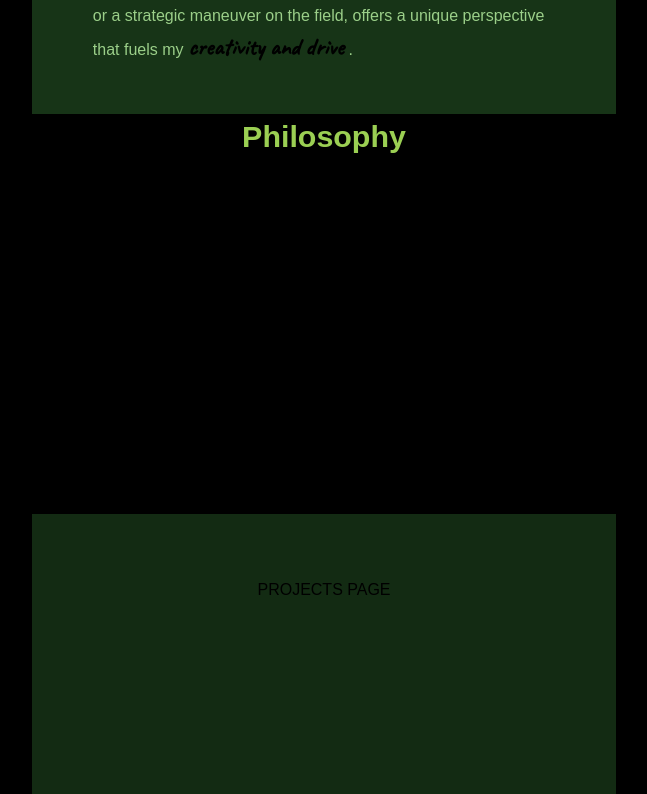
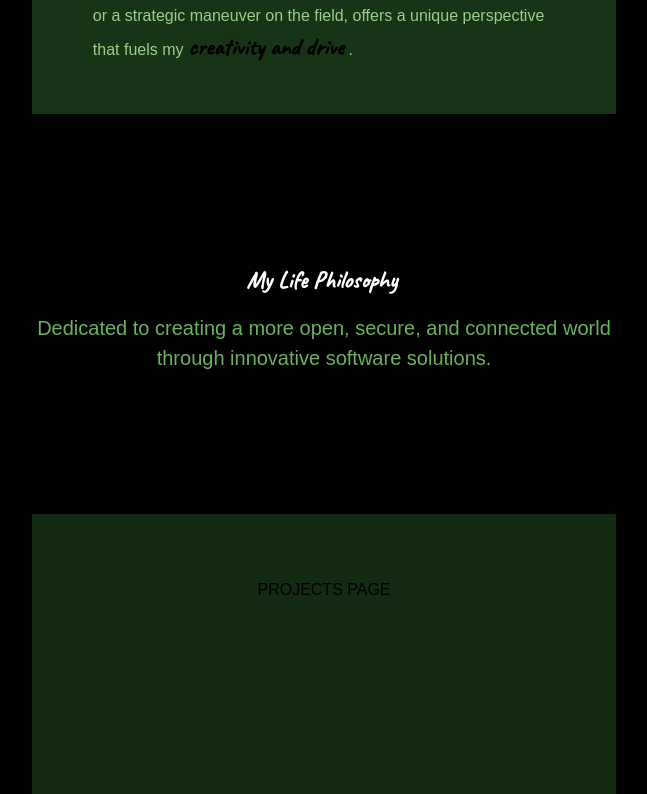
Before and after one commit to Mzwandile-Dlomo/portfolio, a React (Create React App) app: page / in a window 1280 px wide. Shown: the part 686-1480 px from the top of the page, without its empty margins (616-1263 px from the left). Built offline with nearby package versions, Linux system fonts and the light colour scheme.

Commit message:
section 1 added, styled

```diff
--- a/src/App.js
+++ b/src/App.js
@@ -134,6 +134,9 @@ function App() {
               <h1>PROJECTS PAGE</h1>
               {/* <Projects/> */}
             </FullScreenSection>
+            <HalfHeightScreenSection>
+              Hello, friend!
+            </HalfHeightScreenSection>
             <FullScreenSection id="contact" ref={contactRef} bgColor="#173417">
               <Contact/>
             </FullScreenSection>
--- a/src/components/Navbar.js
+++ b/src/components/Navbar.js
@@ -238,7 +238,7 @@ const Navbar = ({ aboutRef, projectsRef, contactRef }) => {
           <HoverReveal className="hover-reveal">Mzwandile Dlomo</HoverReveal>
         </Logo>
         <ResumeButton to="/path/to/your/resume.pdf" target="_blank" rel="noopener noreferrer">
-          Résumé
+          Resumé
         </ResumeButton>
         <MenuContainer isMenuOpen={isMenuOpen}>
           <MenuContent>
--- a/src/components/sections/Landing.js
+++ b/src/components/sections/Landing.js
@@ -371,7 +371,7 @@ const Landing = () => {
           </SocialMediaList>
           <ResumeButtonContainer>
             <ResumeButton href="/path/to/your/resume.pdf" target="_blank" rel="noopener noreferrer">
-              Résumé
+              Resumé
             </ResumeButton>
           </ResumeButtonContainer>
        </InnerContainer>
--- a/src/components/sections/Philosophy.js
+++ b/src/components/sections/Philosophy.js
@@ -4,6 +4,9 @@ import '@fontsource/caveat';
 const Container = styled.div`
   width: 100%;
   height: 50vh;
+  display: flex;
+  flex-direction: column;
+  justify-content: center;
 `;
 
 
@@ -32,10 +35,26 @@ const Subtitle = styled.h2`
     font-size: 1.25rem;
   }
 `;
+
+const Emphasis = styled.span`
+  font-family: 'Caveat', cursive;
+  font-size: 24px;
+  font-weight: bold;
+  color: white;
+  padding-right: 5px;
+
+  &:hover{
+    color: #9BCF53;
+    // background-color: red;
+  }
+`;
+
+
 const Philosophy = () => {
   return (
     <Container>
-        <Title>Philosophy</Title>
+        <Title><Emphasis>My Life Philosophy</Emphasis></Title>
+        <Subtitle>Dedicated to creating a more open, secure, and connected world through innovative software solutions.</Subtitle>
     </Container>
   )
 }
```
